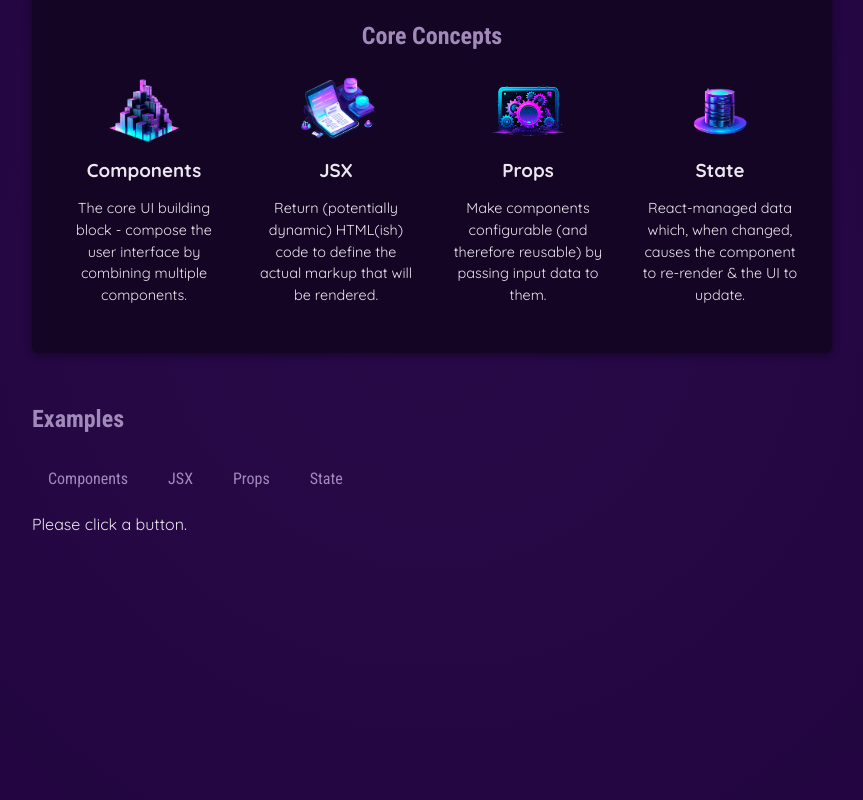
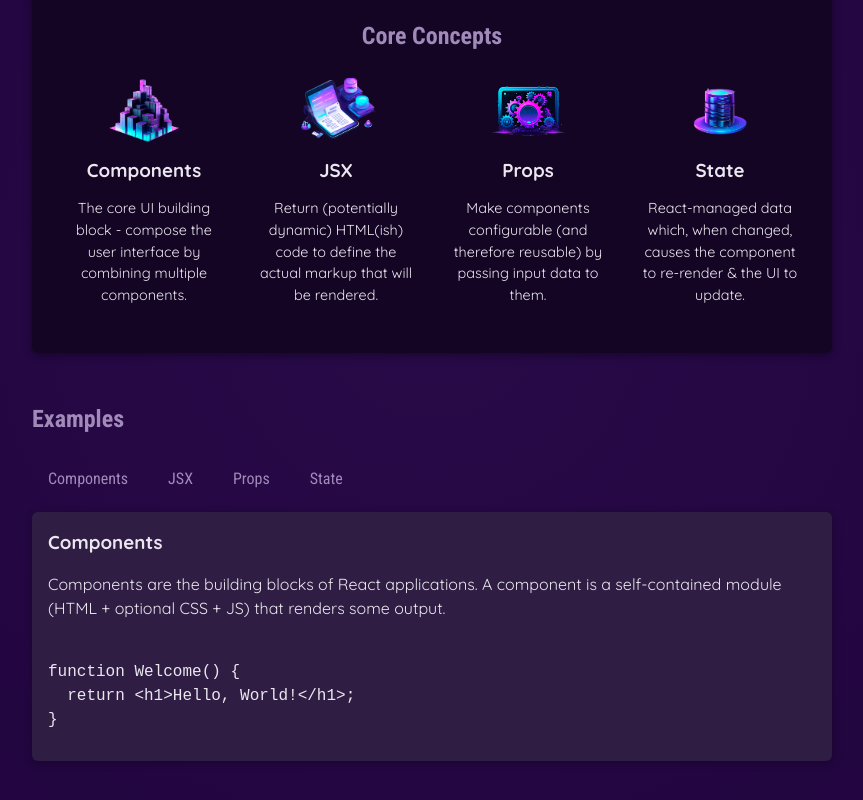
Before and after one commit to Maryam-as/react-essentials-demo-app, a React (Vite) app: page / in a window 1280 px wide. Shown: the part 346-1146 px from the top of the page, without its empty margins (208-1071 px from the left). Built offline with nearby package versions, Linux system fonts and the light colour scheme.

Commit message:
use EXAMPLES object data for the clicked button

```diff
--- a/src/App.jsx
+++ b/src/App.jsx
@@ -3,10 +3,11 @@
 import CoreConcept from "./components/CoreConcept.jsx";
 import { CORE_CONCEPTS } from "./data.js";
 import TabButton from "./components/TabButton.jsx";
+import { EXAMPLES } from "./data.js";
 
 function App() {
   // useState hook returns an array with exactly two elements which we can store in two separate constants using array destructuring
-  const [selectedTopic, setSelectedTopic] = useState("Please click a button.");
+  const [selectedTopic, setSelectedTopic] = useState("components");
   function handleSelect(selectedButton) {
     // selectedButton => 'components', 'jsx', 'props', 'state'
     setSelectedTopic(selectedButton);
@@ -39,7 +40,14 @@
             <TabButton onSelect={() => handleSelect("props")}>Props</TabButton>
             <TabButton onSelect={() => handleSelect("state")}>State</TabButton>
           </menu>
-          {selectedTopic}
+          {/* for styling purposes */}
+          <div id="tab-content">
+            <h3>{EXAMPLES[selectedTopic].title}</h3>
+            <p>{EXAMPLES[selectedTopic].description}</p>
+            <pre>
+              <code>{EXAMPLES[selectedTopic].code}</code>
+            </pre>
+          </div>
         </section>
       </main>
     </div>
```
